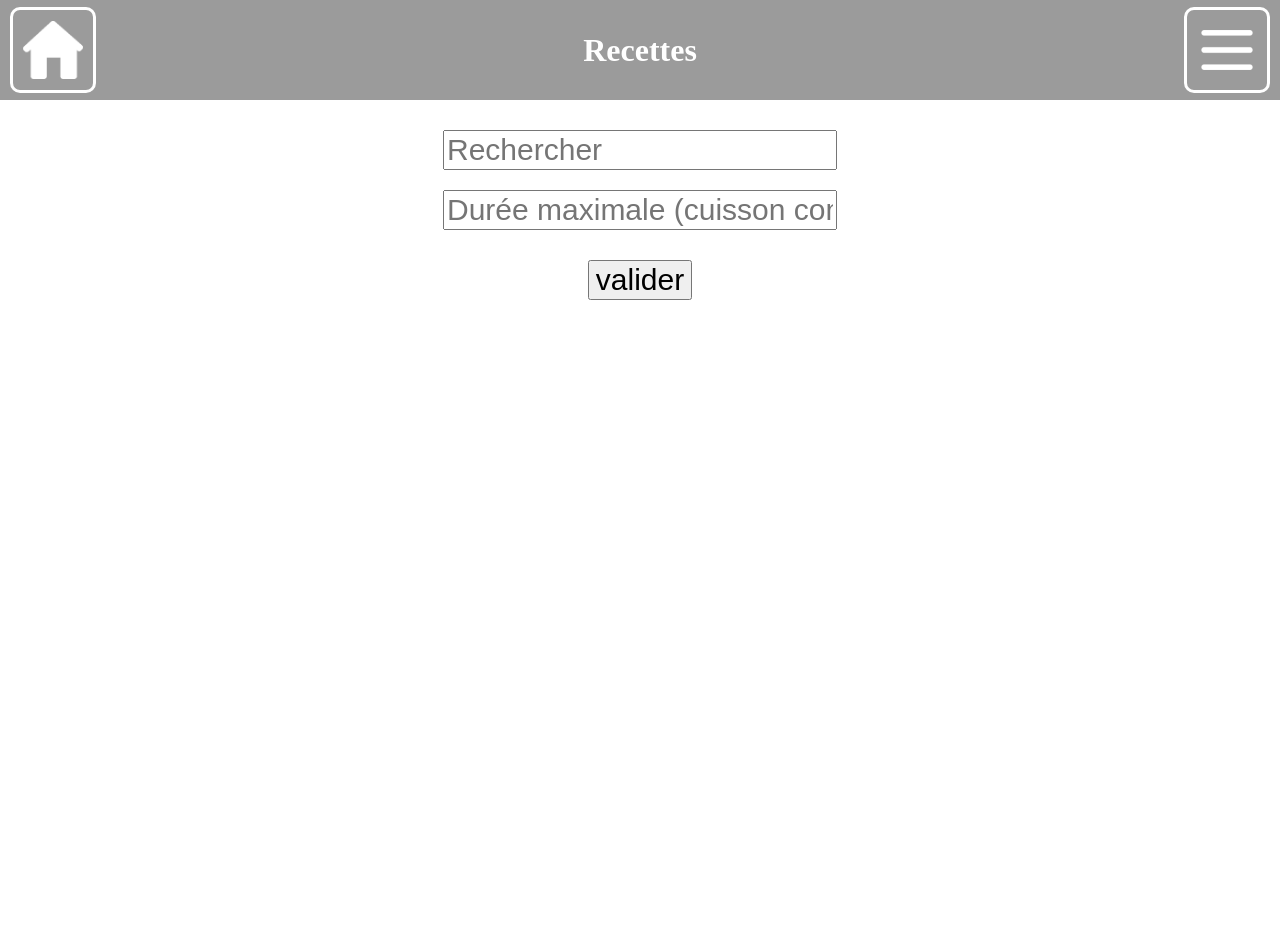
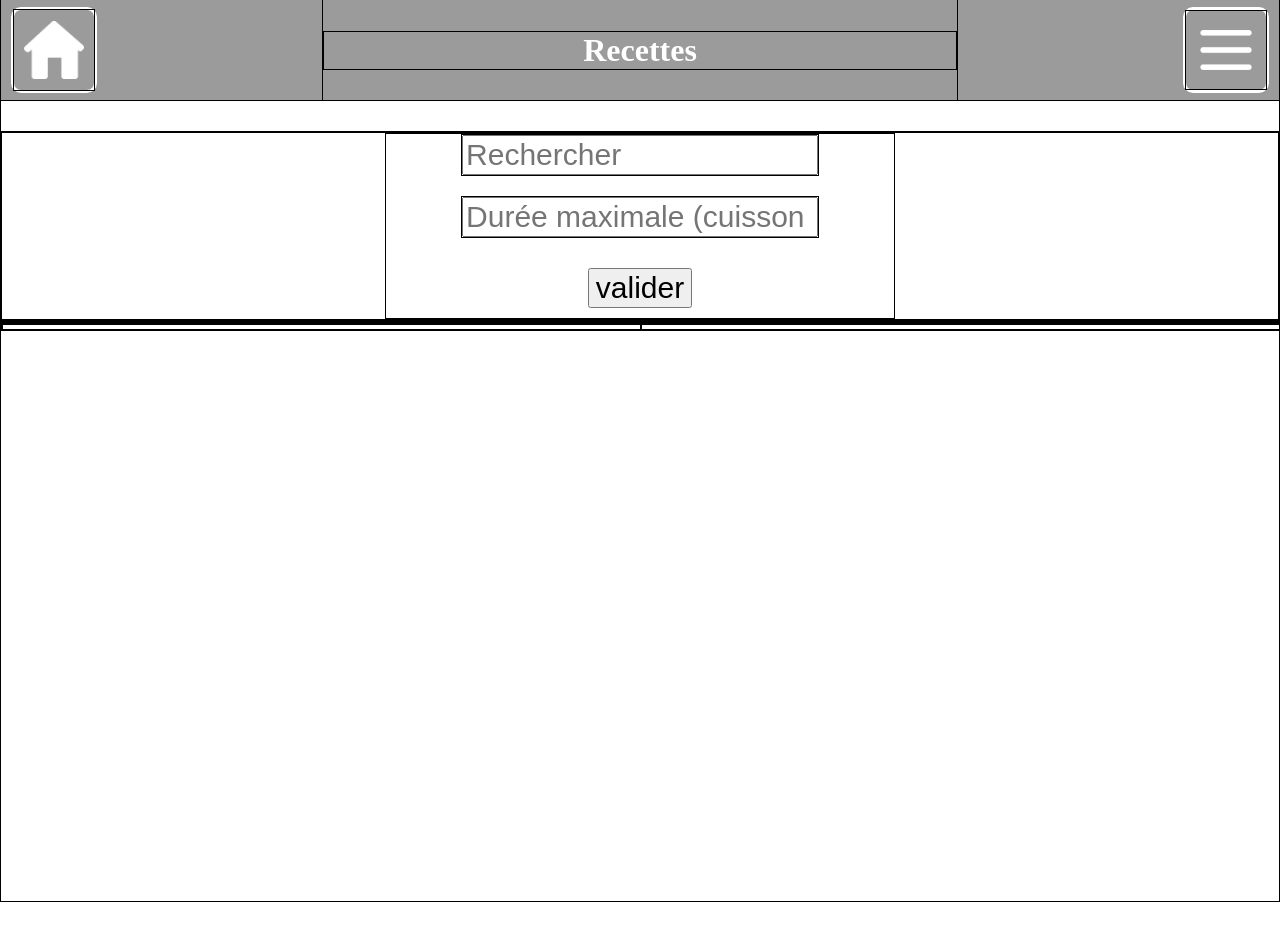
Before and after one commit to robin-douziech/site-coloc, a Django app: page /coloc/recipe/ in a window 1280 px wide. After the commit the page ends 902 px from the top, so only its background shows below. Run offline with Django 5.2, Linux system fonts and the light colour scheme; data that the repository does not hold is empty; parts of the project's set-up code (start-up, migrations or seed data) failed here and were passed over.

Commit message:
fixing style

```diff
--- a/coloc_project/recipe/static/recipe/style/list.css
+++ b/coloc_project/recipe/static/recipe/style/list.css
@@ -1,20 +1,30 @@
-input {
-	font-size: 30px;
+.form-container {
+	display: flex;
+	flex-direction: column;
+	justify-content: center;
+	align-items: center;
 }
 
 .field-container {
+	display: flex;
+	flex-direction: row;
+	justify-content: center;
+	align-items: center;
+
 	margin: 0 0 20px 0;
+}
+
+input {
+	font-size: 30px;
 }
 
 input[type="submit"] {
 	margin: 10px;
 }
 
-.form-container {
-	display: flex;
-	flex-direction: column;
-	justify-content: center;
-	align-items: center;
+
+div, a, p {
+	border: 1px solid black;
 }
 
 
@@ -33,6 +43,19 @@ input[type="submit"] {
 	flex-direction: column;
 	justify-content: flex-start;
 	align-items: center;
+	width: 100%;
+}
+
+.layer1-1 > form {
+	width: 40%;
+}
+
+.layer1-1 .field-container {
+	width: 70%;
+}
+
+.layer1-1 .field-container input {
+	width: 100%;
 }
 
 .layer1-2 {
--- a/coloc_project/recipe/urls.py
+++ b/coloc_project/recipe/urls.py
@@ -19,6 +19,6 @@ urlpatterns = [
     path('delete-ingredient', views.delete_ingredient, name="delete-ingredient"),
     path('delete-utensil', views.delete_utensil, name="delete-utensil"),
     path('delete-recipe', views.delete_recipe, name="delete-recipe"),
-    #path('delete-ingredient-from-search', views.delete_ingredient_from_search, name="delete-ingredient-from-search"),
-    #path('delete-tag-from-search', views.delete_tag_from_search, name="delete-tag-from-search"),
+    path('delete-ingredient-from-search', views.delete_ingredient_from_search, name="delete-ingredient-from-search"),
+    path('delete-tag-from-search', views.delete_tag_from_search, name="delete-tag-from-search"),
 ]
```
